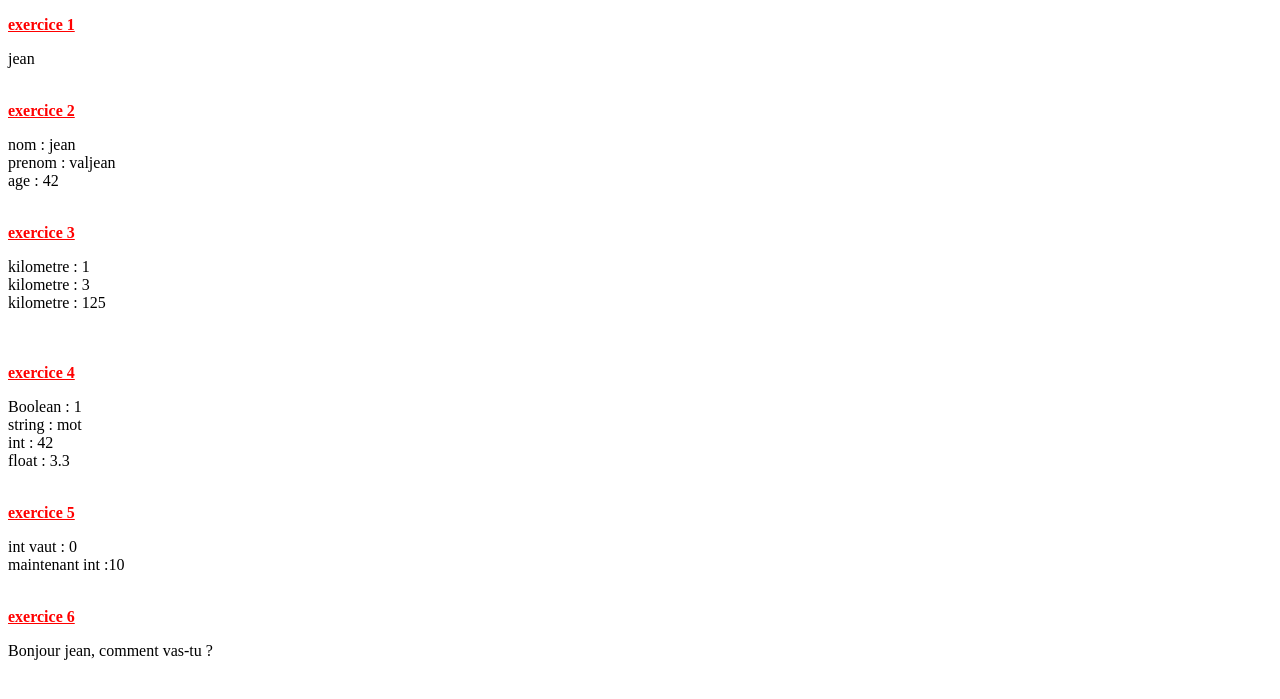
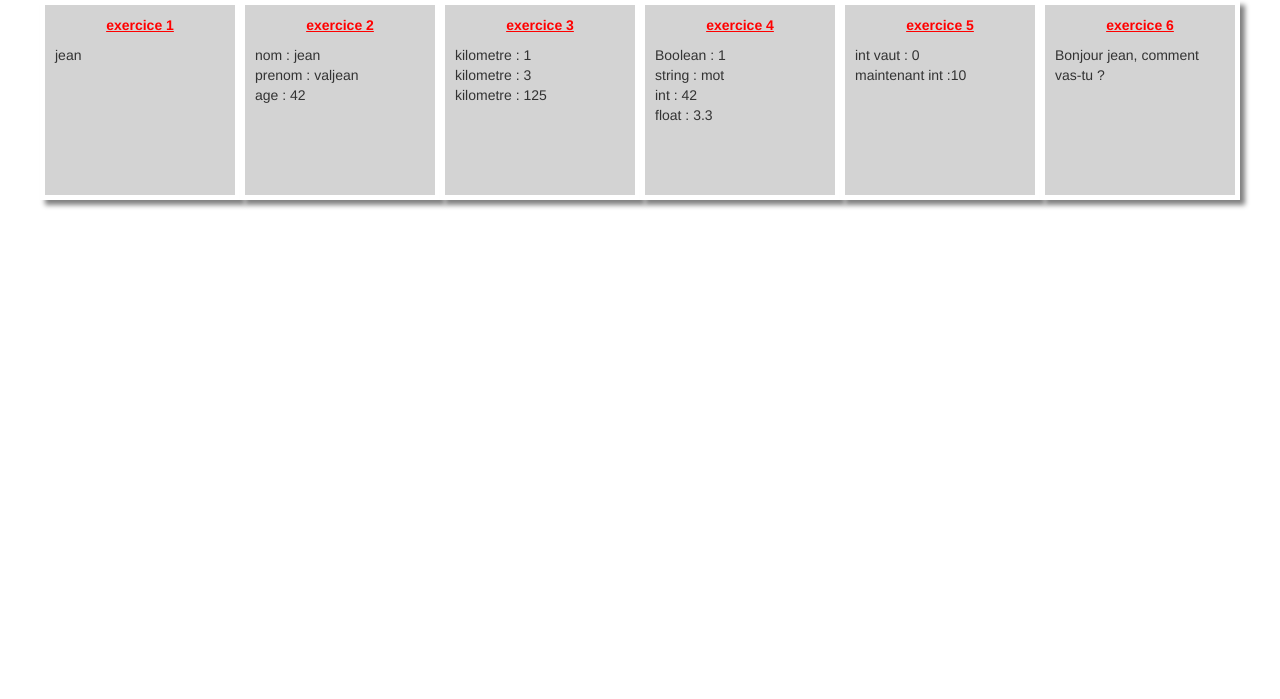
Before and after one commit to Seizuko/startingPHP, a PHP site: page /variable.php in a window 1280 px wide. Shown: the top 699 px of the page. Run offline with PHP 8.4, Linux system fonts and the light colour scheme.

Commit message:
Add files via upload

```diff
--- a/css/style.css
+++ b/css/style.css
@@ -1,4 +1,15 @@
 p {
   color: red;
   font-weight: bold;
-  text-decoration: underline; }
+  text-decoration: underline;
+  text-align: center; }
+
+#border {
+  background-color: lightgrey;
+  height: 200px;
+  box-shadow: 5px 5px 5px grey;
+  border: 5px solid white;
+  padding: 10px; }
+
+.container {
+  padding: 0; }
--- a/sass/style.scss
+++ b/sass/style.scss
@@ -1 +1,3 @@
-p{color:red; font-weight: bold;text-decoration: underline;}
+p{color:red; font-weight: bold;text-decoration: underline; text-align: center;}
+#border{background-color: lightgrey; height: 200px;box-shadow: 5px 5px 5px grey; border:5px solid white; padding: 10px;}
+.container{padding: 0;}
--- a/variable.php
+++ b/variable.php
@@ -1,17 +1,30 @@
 <!DOCTYPE html>
 <html>
 <head>
-	<title></title>
+	<title>Exo php</title>
+	<!-- Latest compiled and minified CSS -->
+<link rel="stylesheet" href="https://maxcdn.bootstrapcdn.com/bootstrap/3.3.7/css/bootstrap.min.css" integrity="sha384-BVYiiSIFeK1dGmJRAkycuHAHRg32OmUcww7on3RYdg4Va+PmSTsz/K68vbdEjh4u" crossorigin="anonymous">
+
+<!-- Optional theme -->
+<link rel="stylesheet" href="https://maxcdn.bootstrapcdn.com/bootstrap/3.3.7/css/bootstrap-theme.min.css" integrity="sha384-rHyoN1iRsVXV4nD0JutlnGaslCJuC7uwjduW9SVrLvRYooPp2bWYgmgJQIXwl/Sp" crossorigin="anonymous">
+
+<!-- Latest compiled and minified JavaScript -->
+<script src="https://maxcdn.bootstrapcdn.com/bootstrap/3.3.7/js/bootstrap.min.js" integrity="sha384-Tc5IQib027qvyjSMfHjOMaLkfuWVxZxUPnCJA7l2mCWNIpG9mGCD8wGNIcPD7Txa" crossorigin="anonymous"></script>
 	<link rel="stylesheet" type="text/css" href="css/style.css">
 </head>
 <body>
-<p style="color:red;">exercice 1</p>
+
+<div class="container">
+	<div class="row">
+		<div class="col-xs-2 col-ls-2 col-md-2 col-lg-2" id="border">
+			<p>exercice 1</p>
 			<?php
 				$nom = 'jean';
 				echo $nom;
 			?>
-
-<br><br><p>exercice 2</p>
+		</div>
+		<div class="col-xs-2 col-ls-2 col-md-2 col-lg-2" id="border">
+			<p>exercice 2</p>
 
 			<?php
 				$nom = 'jean';
@@ -20,8 +33,9 @@
 
 				echo 'nom : '.$nom.'<br> prenom : '.$prenom.' <br>age : '.$age;
 			?>
-
-<br><br><p>exercice 3</p>
+		</div>
+		<div class="col-xs-2 col-ls-2 col-md-2 col-lg-2" id="border">
+			<p>exercice 3</p>
 
 			<?php
 			 $kilometre = 1;
@@ -33,8 +47,9 @@
 			 $kilometre = 125;
 			 	echo 'kilometre : '.$kilometre.'<br>';
 			?>
-
-<br><br><p>exercice 4</p>
+		</div>
+		<div class="col-xs-2 col-ls-2 col-md-2 col-lg-2" id="border">
+			<p>exercice 4</p>
 
 			<?php
 				$bool = true;
@@ -44,8 +59,9 @@
 
 				echo 'Boolean : '.$bool.'<br> string : '.$string.'<br> int : '.$int.'<br> float : '.$float;
 			?>
-
-<br><br><p>exercice 5</p>
+		</div>
+		<div class="col-xs-2 col-ls-2 col-md-2 col-lg-2" id="border">
+			<p>exercice 5</p>
 
 			<?php
 				$entier = (int)null;
@@ -53,12 +69,14 @@
 				$entier = 10;
 					echo '<br>maintenant int :'.$entier;
 			?>
-
-<br><br><p>exercice 6</p>
+		</div>
+		<div class="col-xs-2 col-ls-2 col-md-2 col-lg-2" id="border">
+			<p>exercice 6</p>
 
 			<?php
 				$Nom = 'jean';
 					echo 'Bonjour '.$Nom.', comment vas-tu ?';
 			?>
+		</div>
 </body>
 </html>
```
Lines whose indentation alone changed are shown as unchanged.
